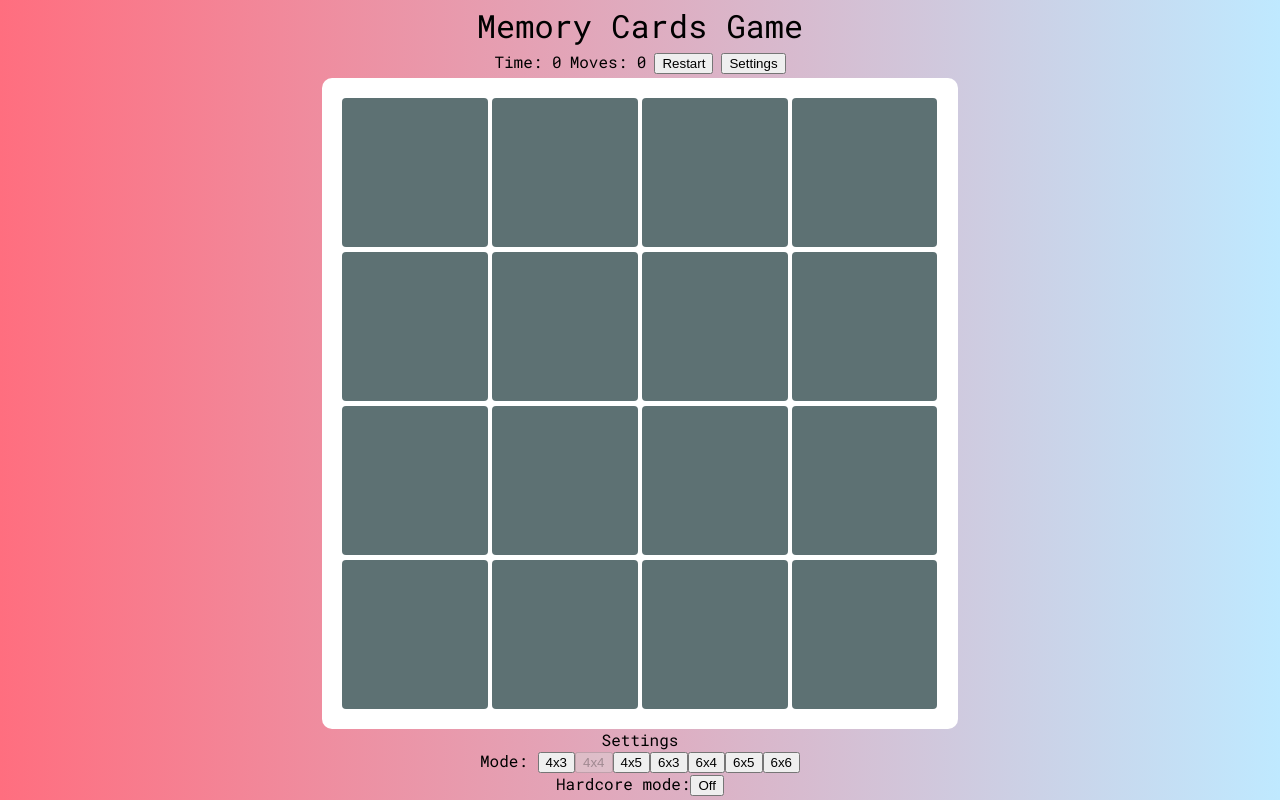
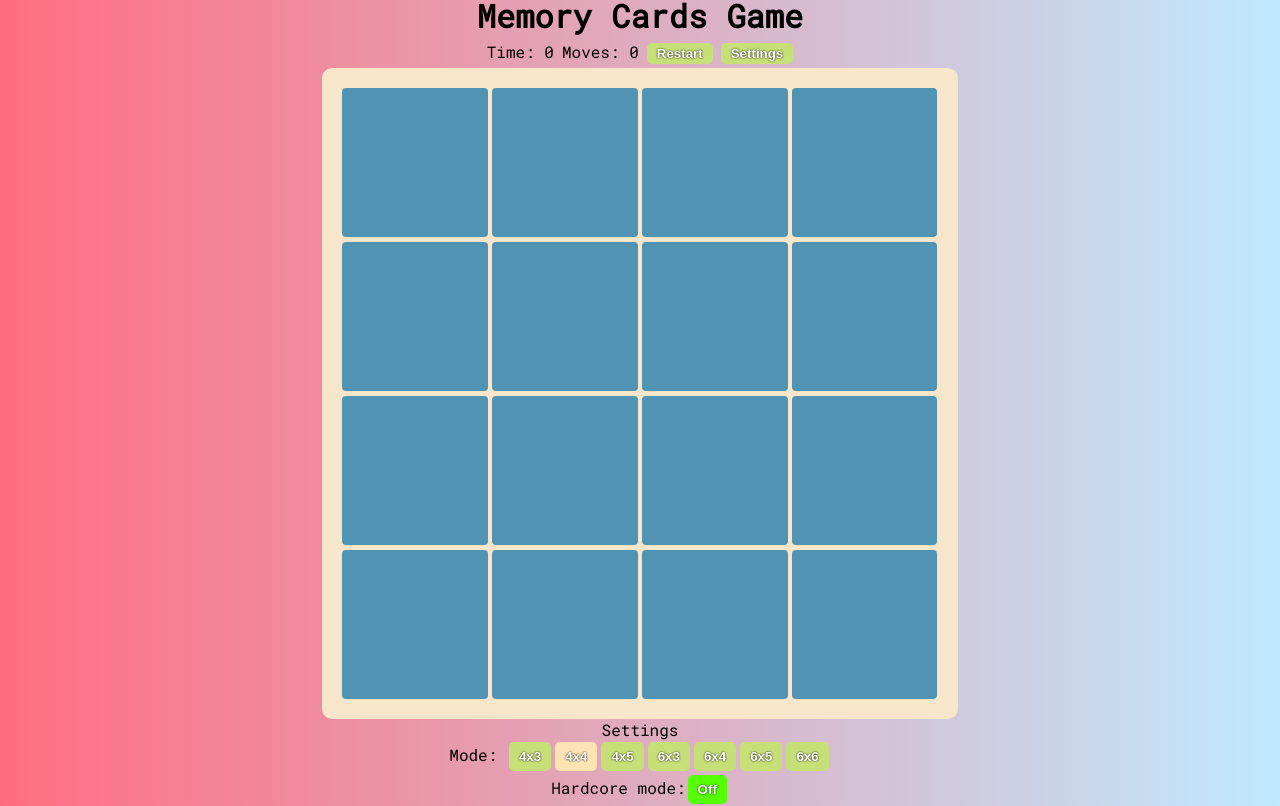
Before and after one commit to pro100andrik/MemoryCards, a React (Create React App) app: page / in a window 1280 px wide. Both pictures are taken after a click on the button "Settings". Built offline with nearby package versions, Linux system fonts and the light colour scheme.

Commit message:
Buttons are now fancy

```diff
--- a/src/App.css
+++ b/src/App.css
@@ -29,6 +29,7 @@ body {
 
 .title-box {
   font-size: 2em;
+  font-weight: bold;
 }
 
 .info-controls-box{
@@ -39,8 +40,19 @@ body {
   margin: 4px;
 }
 
+.button {
+  color: white;
+  text-shadow: 0 0 2px black;
+  font-weight: bold;
+  cursor: pointer;
+  background-color: #c6df76;
+  border: none;
+  border-radius: 5px;
+  padding: 3px 10px;
+}
+
 .game-box {
-  background-color: #fff;
+  background-color: #f8e6cb;
   width: 100%;
   padding: 3%;
   border-radius: 10px;
@@ -51,7 +63,9 @@ body {
   margin: .4%;
   border-radius: 4px;
   /* overflow: hidden; */
-  background-color: rgba(14, 44, 47, 0.67)
+  /* background-color: rgba(14, 44, 47, 0.67); */
+  background-color: #5193b3;
+  cursor: pointer;
 }
 
 .opened-picture {
@@ -71,3 +85,47 @@ body {
   transform: rotate3d(0,1,0,180deg);
   transition: all 0.4s ease-in-out;
 }
+
+.mode-button {
+  color: white;
+  text-shadow: 0 0 2px black;
+  font-weight: bold;
+  cursor: pointer;
+  margin: 2px;
+  background-color: #c6df76;
+  border: none;
+  border-radius: 5px;
+  padding: 7px 10px;
+}
+
+.mode-button:hover {
+  background-color: #ffe3b3
+}
+
+.mode-button:disabled {
+  background-color: #ffe3b3
+}
+
+.hardcore-button-on {
+  color: white;
+  text-shadow: 0 0 2px black;
+  font-weight: bold;
+  cursor: pointer;
+  margin: 2px;
+  background-color: rgb(246, 34, 34);
+  border: none;
+  border-radius: 5px;
+  padding: 7px 10px;
+}
+
+.hardcore-button-off {
+  color: white;
+  text-shadow: 0 0 2px black;
+  font-weight: bold;
+  cursor: pointer;
+  margin: 2px;
+  background-color: rgb(86, 255, 6);
+  border: none;
+  border-radius: 5px;
+  padding: 7px 10px;
+}
```
